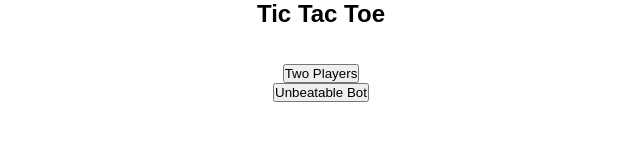
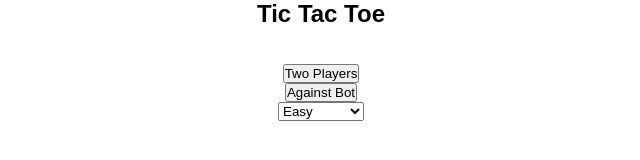
Before and after one commit to roesparc/Tic-Tac-Toe, a plain HTML site: page index.html in a window 1280 px wide. Both pictures are taken after a click on the button "Start Game". Shown: the whole page, without its empty margins (319-959 px from the left). Drawn offline with Linux system fonts and the light colour scheme.

Commit message:
Add difficulty selector

```diff
--- a/index.html
+++ b/index.html
@@ -16,7 +16,7 @@
 
     <button class="two-players-button">Two Players</button>
 
-    <button class="player-bot-button">Unbeatable Bot</button>
+    <button class="player-bot-button">Against Bot</button>
 
     <form class="form-bot">
         <label for="single-player"></label>
@@ -49,6 +49,14 @@
 
     <button class="menu-button">Return</button>
 
+    <form class="set-difficulty">
+        <select id="difficulty">
+            <option value="easy">Easy</option>
+            <option value="medium">Medium</option>
+            <option value="impossible">Impossible</option>
+        </select>
+    </form>
+
     <div class="game">
         <div class="player-x-score"></div>
 
```
